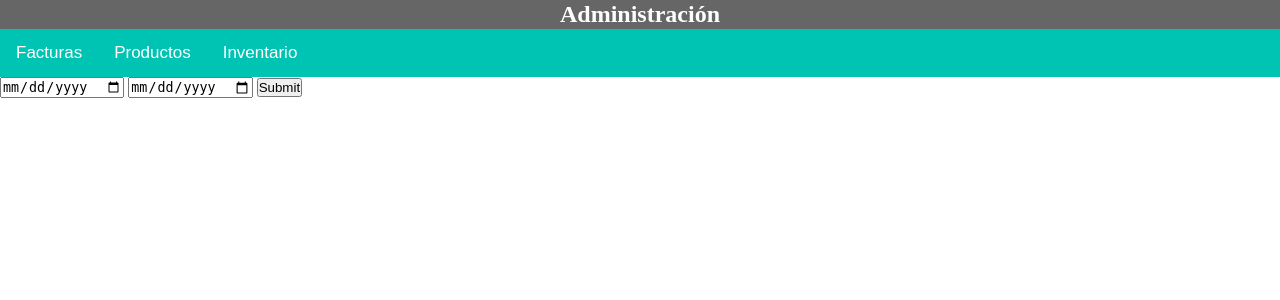
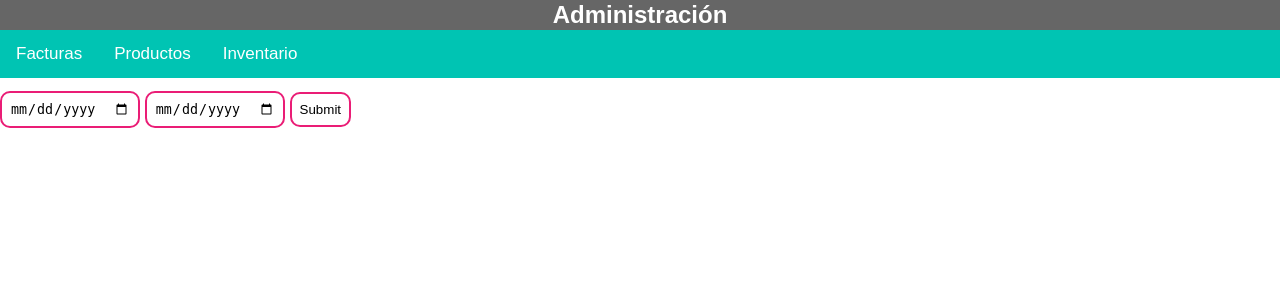
Before and after one commit to AlejandroSalgadoG/TomProyect, a Django app: page /admn/ in a window 1280 px wide. Shown: the top 300 px of the page. Run offline with Django 3.2, Linux system fonts and the light colour scheme.

Commit message:
Finishing interface to consult bills

```diff
--- a/TomAdmin/templates/AdminIndex.html
+++ b/TomAdmin/templates/AdminIndex.html
@@ -8,6 +8,10 @@
                 box-sizing: border-box;
                 margin: 0;
                 padding: 0;
+            }
+
+            body {
+                font-family: Arial, Helvetica, sans-serif;
             }
 
             header {
@@ -69,6 +73,33 @@
               display: none;
               border: none;
             }
+
+            .separator {
+                border-bottom: 3px solid white;
+                border-left: white;
+                border-right: white;
+                padding: 5px;
+            }
+
+            input{
+                padding: 8px;
+                border-radius: 10px;
+                border: 2px solid #ea1d76;
+            }
+
+            table {
+              border-collapse: collapse;
+              width: 100%;
+            }
+
+            td, th {
+              text-align: left;
+              padding: 5px;
+            }
+
+            tr:nth-child(odd) {
+              background-color: #babf10;
+            }
         </style>
     </head>
 
@@ -83,20 +114,30 @@
           <button class="tablinks" onclick="openTab(event, 'Inventario')">Inventario</button>
         </div>
 
-        <!--div class="box"-->
         <div id="Facturas" class="tabcontent">
+
+            <div class="separator"> </div>
 
             <form action="/admn" method=get>
                 <input type="date" name="date_from" required> <input type="date" name="date_to">
-                <input type="submit">
+                <input type="submit" style="background-color: white;">
             </form>
+
+            <div class="separator"> </div>
 
             {% for bill, products in bills %}
                 <button class="accordion">{{bill.date}}</button>
                 <div class="panel">
-                    {% for product in products %}
-                        <p> {{product.name}} </p>
-                    {% endfor %}
+                    <table>
+                        <tr>
+                            <th>Productos</th> <th>Cantidad</th> <th>Precio</th>
+                        </tr>
+                        {% for product in products %}
+                            <tr>
+                                <td>{{product.name}}</td> <td>{{product.quantity}}</td> <td>{{product.price}}</td>
+                            </tr>
+                        {% endfor %}
+                    </table>
                 </div>
             {% endfor %}
         </div>
```
